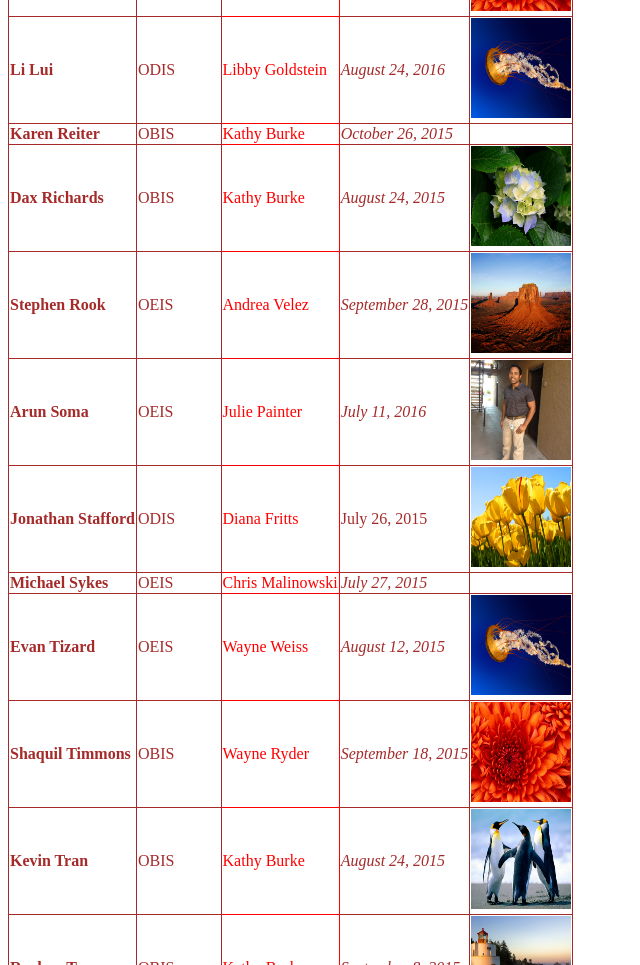
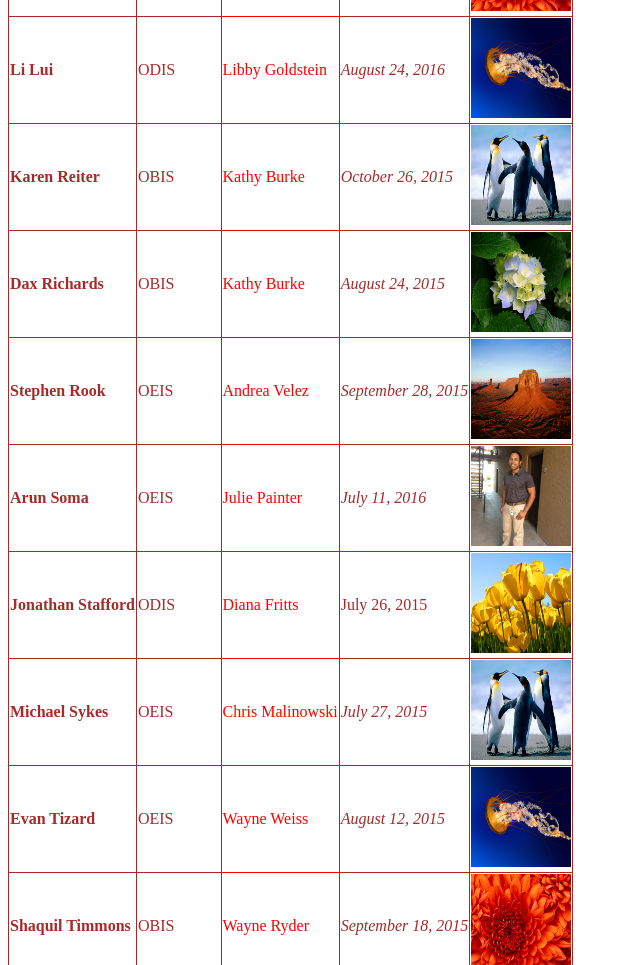
Before and after one commit to arunkumarsomu/Assignments, a plain HTML site: page Day-21/StudentPage.html in a window 1280 px wide. Shown: the part 1300-2265 px from the top of the page, without its empty margins (0-640 px from the left). Drawn offline with Linux system fonts and the light colour scheme.

Commit message:
Update HTML

```diff
--- a/Day-21/StudentPage.html
+++ b/Day-21/StudentPage.html
@@ -122,6 +122,7 @@
                     <td>OBIS</td>
                     <td class="red">Kathy Burke</td>
                     <td class="italics">October 26, 2015</td>
+					<td> <img src="Penguins.jpg">
                 </tr>
                 <tr>
                     <td class="bold">Dax Richards</td>
@@ -156,6 +157,7 @@
                     <td>OEIS</td>
                     <td class="red">Chris Malinowski</td>
                     <td class="italics">July 27, 2015</td>
+					<td> <img src="Penguins.jpg">
                 </tr>
                 <tr>
                     <td class="bold">Evan Tizard</td>
```
